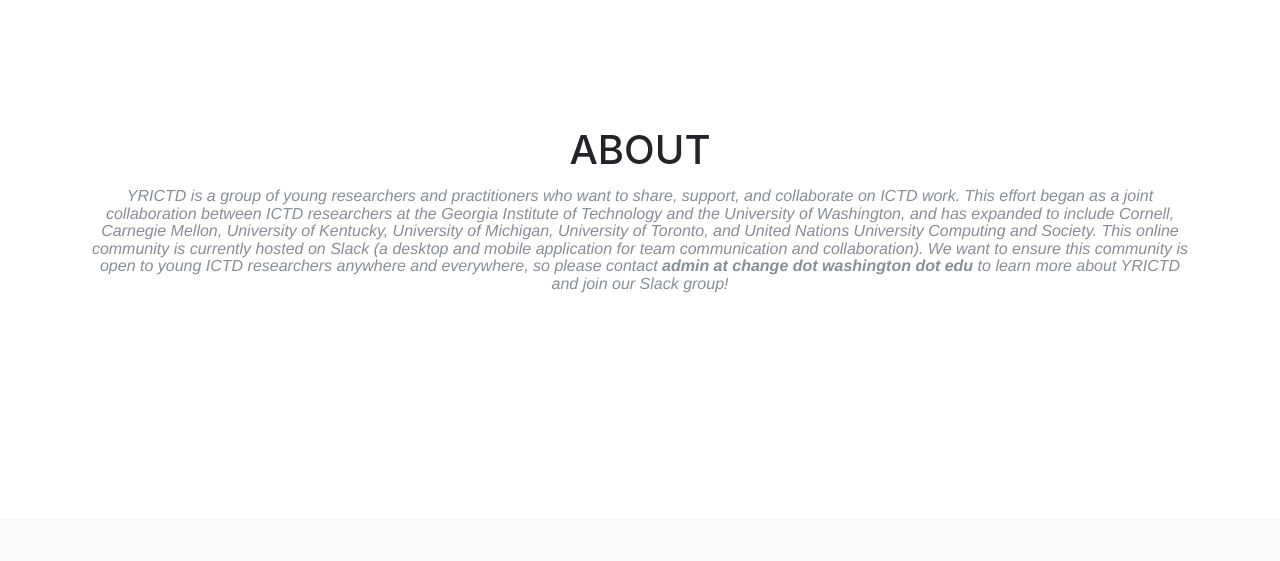
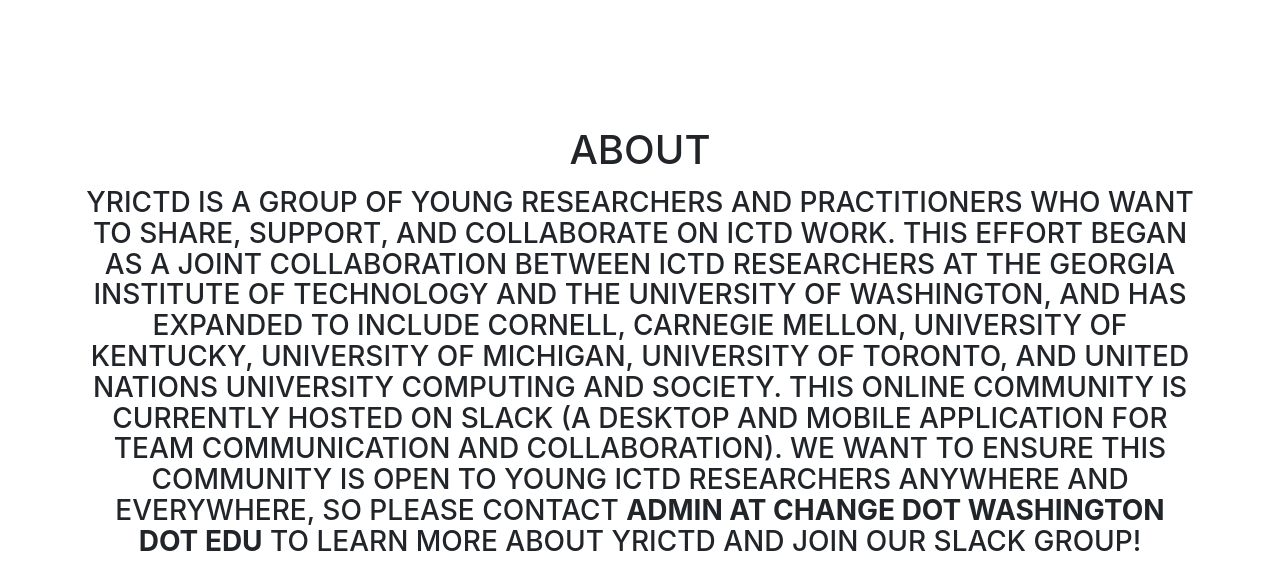
Before and after one commit to yrictd/yrictd.github.io, a website with bundled scripts: page index.html in a window 1280 px wide. Shown: the part 625-1186 px from the top of the page. Built offline with nearby package versions, Linux system fonts and the light colour scheme; a web font is replaced by a local one.

```diff
--- a/index.html
+++ b/index.html
@@ -65,7 +65,7 @@
         <div class="row">
           <div class="col-lg-12 text-center">
             <h2 class="section-heading">About</h2>
-            <h3 class="section-subheading text-muted">YRICTD is a group of young researchers and practitioners who want to share, support, and collaborate on ICTD work. This effort began as a joint collaboration between ICTD researchers at the Georgia Institute of Technology and the University of Washington, and has expanded to include Cornell, Carnegie Mellon, University of Kentucky, University of Michigan, University of Toronto, and United Nations University Computing and Society. This online community is currently hosted on Slack (a desktop and mobile application for team communication and collaboration). We want to ensure this community is open to young ICTD researchers anywhere and everywhere, so please contact <b>admin at change dot washington dot edu</b> to learn more about YRICTD and join our Slack group! </h3>
+            <h3 class="timeline-body">YRICTD is a group of young researchers and practitioners who want to share, support, and collaborate on ICTD work. This effort began as a joint collaboration between ICTD researchers at the Georgia Institute of Technology and the University of Washington, and has expanded to include Cornell, Carnegie Mellon, University of Kentucky, University of Michigan, University of Toronto, and United Nations University Computing and Society. This online community is currently hosted on Slack (a desktop and mobile application for team communication and collaboration). We want to ensure this community is open to young ICTD researchers anywhere and everywhere, so please contact <b>admin at change dot washington dot edu</b> to learn more about YRICTD and join our Slack group! </h3>
           </div>
         </div>
       </div>
```
